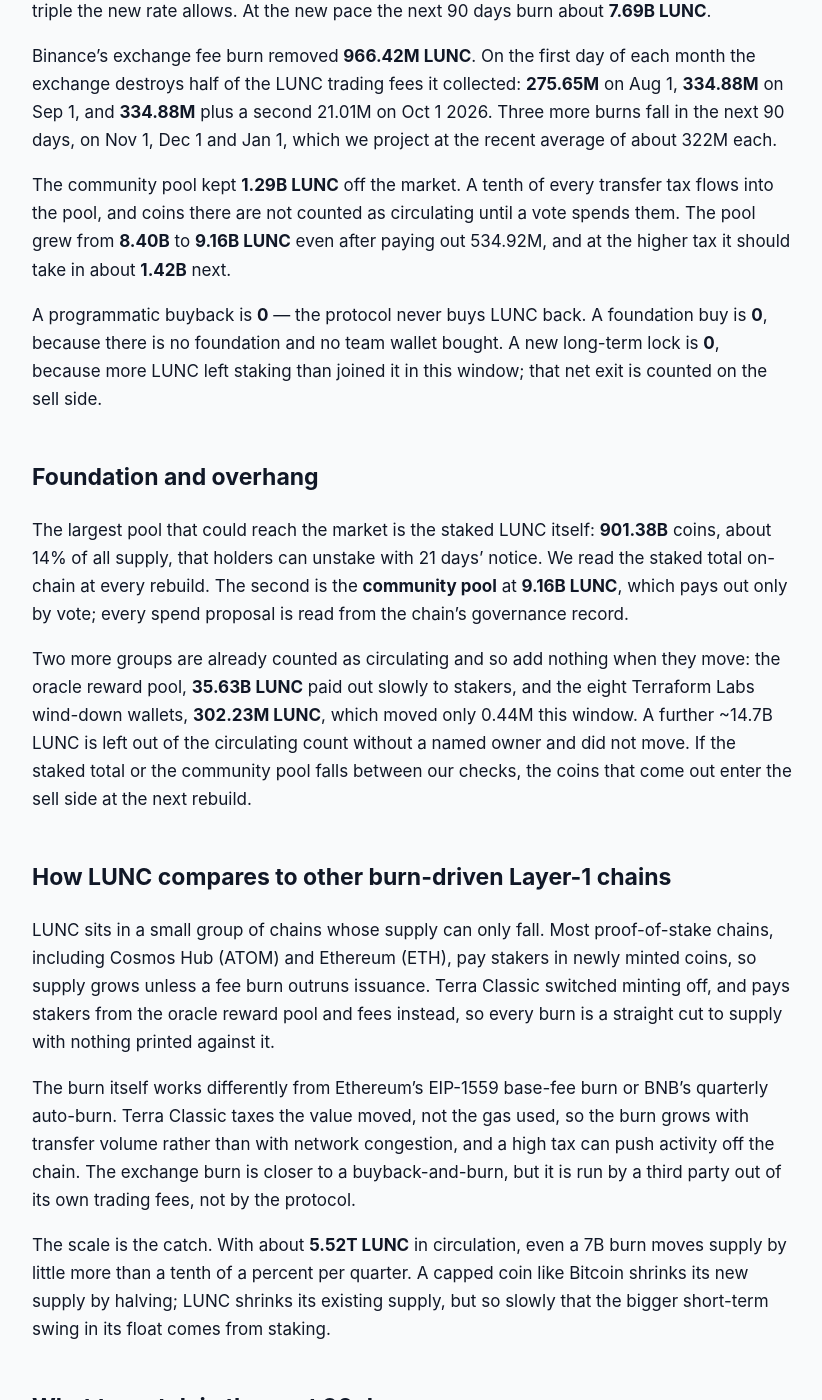
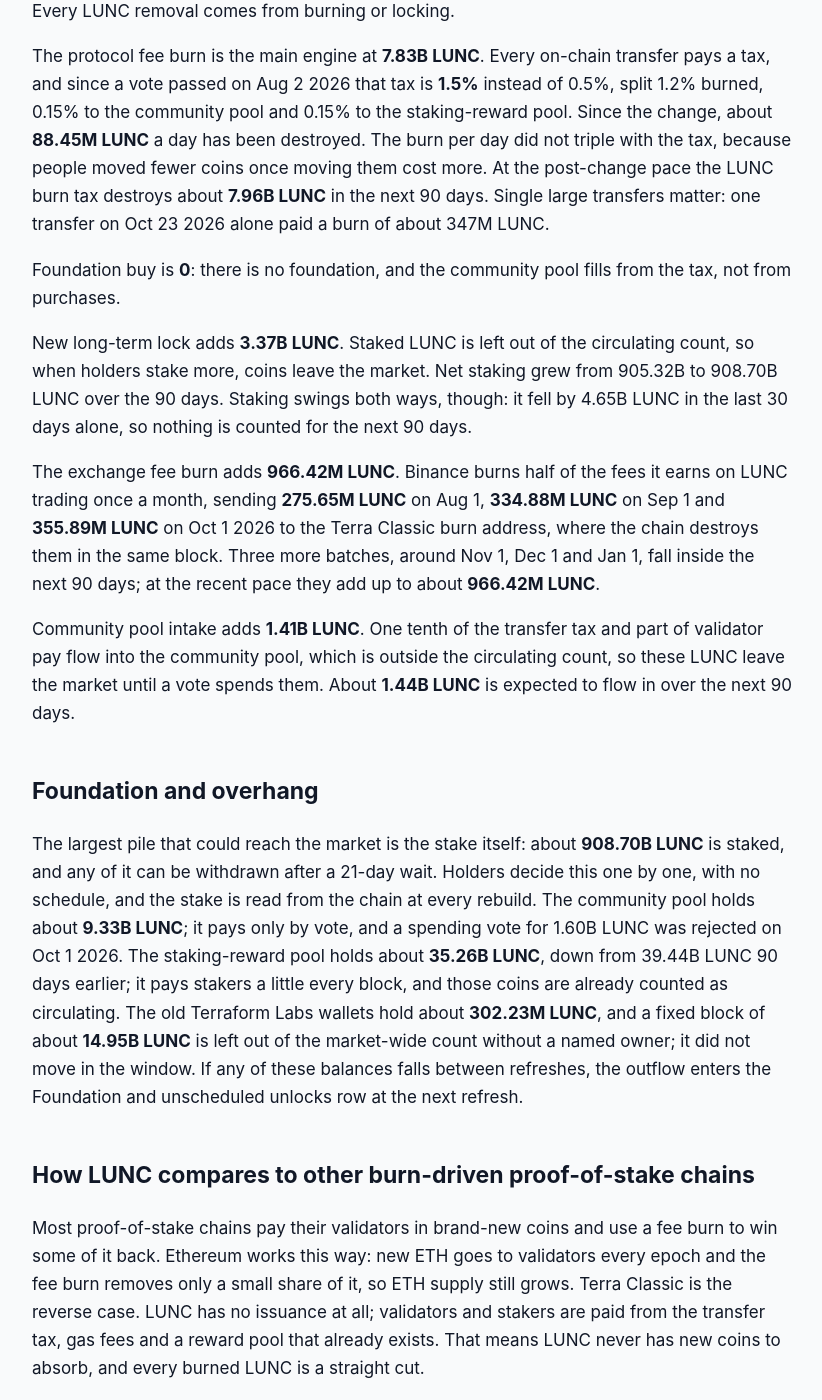
Before and after one commit to jeevansongmy-spec/mrnasdog-articles, a Jekyll site: the page built from crypto/lunc-pressure-framework.md, in a window 1280 px wide and 1400 px high, scrolled down 1660 px. Shown: the whole window, without its empty margins (228-1050 px from the left). Built offline with Jekyll 4.4.1, drawn with Linux system fonts in a browser that asks for light colours; some of the changed text lies outside the part shown.

Commit message:
publish: crypto/lunc-pressure-framework

```diff
--- a/crypto/lunc-pressure-framework.md
+++ b/crypto/lunc-pressure-framework.md
@@ -1,6 +1,6 @@
 ---
 title:         "LUNC Inflation Analysis · October 2026 · Mixed flows · supply roughly steady"
-description:   "LUNC supply is shrinking slowly: no minting, a 1.5% transfer tax burned 7.13B LUNC and Binance 966M more in 90 days. Net −0.12% over 90 days, −0.17% next."
+description:   "LUNC inflation analysis: no new LUNC is minted and a 1.5% transfer tax burned 7.83B in 90 days. Supply in the market fell 0.24%, with 0.18% more projected."
 canonical_url: "https://mrnasdog.com/research/lunc/inflation"
 tags:          ["crypto", "lunc", "terraclassic", "tokenomics"]
 published:     true
@@ -10,60 +10,62 @@ Originally published at [LUNC Inflation Analysis · October 2026 · Mixed flows
 # LUNC Inflation Analysis · October 2026 · Mixed flows · supply roughly steady
 
 <!-- main-page -->
-This is the long supply read. For the signal, the price drivers and the questions people ask about Terra Luna Classic, see [mrnasdog.com/research/lunc](https://mrnasdog.com/research/lunc).
+This is the long supply read. For the demand side, the price drivers and the questions people ask about Terra Classic, see [mrnasdog.com/research/lunc](https://mrnasdog.com/research/lunc).
 
-Terra Luna Classic (LUNC) supply is shrinking slowly: the MrNasDog Pressure Framework reads **−0.12% net** over the last 90 days and **−0.17%** for the next 90. The chain mints no new LUNC, while a **1.5% transfer tax** burned **7.13B LUNC**, Binance's monthly fee burns destroyed **966.42M** and the community pool took in **1.29B**. Against that, holders unstaked **2.30B LUNC** net and governance paid **534.92M** out of the pool, so the float fell by about 6.55B LUNC out of 5.52T.
+Terra Classic (**LUNC**) is slightly deflationary: the LUNC supply in the market fell by a net **0.24%** in the 90 days to Oct 29 2026, and the same mechanisms point to a further **0.18%** fall in the next 90 days. Terra Classic mints no new LUNC at all, so every change comes from burning and locking: a **1.5%** on-chain transfer tax burned **7.83B LUNC**, Binance burned **966.42M LUNC** from its trading fees, against **534.92M LUNC** paid out of the community pool by vote. The ceiling on how fast LUNC can shrink is the tax itself: with **5.51T LUNC** circulating, even the higher tax removes well under one percent of supply each quarter.
 
 ## The verdict, in one paragraph
 
-Over the 90 days to Oct 19 2026, Terra Classic's circulating LUNC fell by **0.12%**: **2.84B LUNC** came back to the market and **9.39B LUNC** left it. The market-data monitor reads **−0.13%** for the same 90 days, a gap of only **0.01 points**, so the two readings agree and no warning chip is shown. For the next 90 days the reading deepens to **−0.17%**, because the higher transfer tax voted in on Aug 2 2026 now runs for the whole window and three more exchange burns are due. Terra Classic is a **slow-burn, zero-mint chain**: supply only goes down, but by a fraction of a percent per quarter.
+Over the 90 days from Jul 31 to Oct 29 2026, LUNC sell pressure came to **534.92M LUNC** and LUNC buy pressure to **13.58B LUNC**, a net change of **−0.24%** of the circulating supply. The next 90 days project **548.51M LUNC** of sell pressure against **10.36B LUNC** of buy pressure, or **−0.18%**. The inflation monitor, which follows the market-wide circulating count, reads **−0.23%** for the same 90 days, a gap of just **0.01 points**, so the coin page carries no warning note. The label that fits Terra Classic today: a zero-emission chain that shrinks slowly through its transfer-tax burn.
 
 ## Sell pressure: where new LUNC comes from
 
-Protocol inflation is **0**. The Terra Classic mint rate is set to zero with zero upper and lower limits, and the old swap between LUNC and the Terra stablecoins, which once printed LUNC without limit, stays shut. Total LUNC supply fell from **6,454.08B** to **6,445.98B** over the window and dropped in every stretch we read.
+Protocol inflation is **0**. The Terra Classic mint module is set to a zero rate, with its minimum and maximum both at zero, and the old market swap that once printed LUNC whenever stablecoins were redeemed stays shut. Total LUNC supply went down on every single day of the window, from about 6.454T to 6.445T. Governance could in theory change those settings, so LUNC supply is not fixed by code, but no vote to do so exists.
 
-Vesting unlocks are **0**. LUNC has traded since 2019, the early grants ended long ago, and no unlock calendar exists for it.
+Vesting unlocks are **0**. Terra Classic has no team or investor vesting calendar left; the allocations from the 2019 launch finished unlocking years ago, and the Terra Classic chain upgrade of Oct 26 2026 only made those old vesting accounts readable again, without releasing anything.
 
-Foundation and unscheduled unlocks come to **534.92M LUNC**. Terra Classic has no foundation; its treasury is the community pool, which is not counted as circulating and pays out only when stakers vote for it. Two payouts passed in the window: **281.85M LUNC** on Sep 4 2026 to keep the chain's IBC connections running, and **253.07M LUNC** on Oct 15 2026 for the finished Hyperlane bridge that moves LUNC to Ethereum, BNB Chain and Solana. No payout is in voting today, but six passed in the last twelve months for **2.22B LUNC**, so we carry about **548.5M** into the next 90 days at that pace.
+Foundation and unscheduled unlocks come to **534.92M LUNC**. Terra Classic has no foundation since Terraform Labs wound down; the community pool is the only shared treasury, and it pays out only after an on-chain vote. Two payments passed in the window: **281.85M LUNC** on Sep 4 2026 to keep the chain's links to other networks running, and **253.07M LUNC** on Oct 15 2026 for the finished Hyperlane bridge work. Because the community pool sits outside the circulating count, every LUNC it pays out is new supply in the market. Six such payments passed in the last twelve months, which points to about **548.51M LUNC** in the next 90 days, even though no spending vote is open today.
 
-Long-term locks released **2.30B LUNC**. Staked LUNC is not counted as circulating, so unstaking adds coins to the market. The staked total fell from **903.68B** to **901.38B LUNC**, after peaking near 914B in late September, and 54.24B more sits in the 21-day unbonding queue. Because staking moves both ways at each holder's choice, nothing is projected for it in the next 90 days.
+Long-term locked or bankruptcy supply is **0**. No court or bankruptcy estate is set to release LUNC. The old Terraform Labs wallets hold about **302.23M LUNC**, already counted as circulating, and moved less than half a million LUNC in these 90 days.
 
 ## Buy pressure: where new LUNC goes
 
-The protocol fee burn is the main force: **7.13B LUNC** destroyed in 90 days. Every on-chain transfer pays a tax, and 80% of it is burned on the spot. Governance raised the tax from 0.5% to **1.5%** on Aug 2 2026, so 1.2% of each transfer now burns. The burn ran about **38.9M LUNC a day** before the change and **85.4M a day** after it — more than double, though short of the full triple the new rate allows. At the new pace the next 90 days burn about **7.69B LUNC**.
+Programmatic buyback is **0**: no Terra Classic contract or team buys LUNC back on the market. Every LUNC removal comes from burning or locking.
 
-Binance's exchange fee burn removed **966.42M LUNC**. On the first day of each month the exchange destroys half of the LUNC trading fees it collected: **275.65M** on Aug 1, **334.88M** on Sep 1, and **334.88M** plus a second 21.01M on Oct 1 2026. Three more burns fall in the next 90 days, on Nov 1, Dec 1 and Jan 1, which we project at the recent average of about 322M each.
+The protocol fee burn is the main engine at **7.83B LUNC**. Every on-chain transfer pays a tax, and since a vote passed on Aug 2 2026 that tax is **1.5%** instead of 0.5%, split 1.2% burned, 0.15% to the community pool and 0.15% to the staking-reward pool. Since the change, about **88.45M LUNC** a day has been destroyed. The burn per day did not triple with the tax, because people moved fewer coins once moving them cost more. At the post-change pace the LUNC burn tax destroys about **7.96B LUNC** in the next 90 days. Single large transfers matter: one transfer on Oct 23 2026 alone paid a burn of about 347M LUNC.
 
-The community pool kept **1.29B LUNC** off the market. A tenth of every transfer tax flows into the pool, and coins there are not counted as circulating until a vote spends them. The pool grew from **8.40B** to **9.16B LUNC** even after paying out 534.92M, and at the higher tax it should take in about **1.42B** next.
+Foundation buy is **0**: there is no foundation, and the community pool fills from the tax, not from purchases.
 
-A programmatic buyback is **0** — the protocol never buys LUNC back. A foundation buy is **0**, because there is no foundation and no team wallet bought. A new long-term lock is **0**, because more LUNC left staking than joined it in this window; that net exit is counted on the sell side.
+New long-term lock adds **3.37B LUNC**. Staked LUNC is left out of the circulating count, so when holders stake more, coins leave the market. Net staking grew from 905.32B to 908.70B LUNC over the 90 days. Staking swings both ways, though: it fell by 4.65B LUNC in the last 30 days alone, so nothing is counted for the next 90 days.
+
+The exchange fee burn adds **966.42M LUNC**. Binance burns half of the fees it earns on LUNC trading once a month, sending **275.65M LUNC** on Aug 1, **334.88M LUNC** on Sep 1 and **355.89M LUNC** on Oct 1 2026 to the Terra Classic burn address, where the chain destroys them in the same block. Three more batches, around Nov 1, Dec 1 and Jan 1, fall inside the next 90 days; at the recent pace they add up to about **966.42M LUNC**.
+
+Community pool intake adds **1.41B LUNC**. One tenth of the transfer tax and part of validator pay flow into the community pool, which is outside the circulating count, so these LUNC leave the market until a vote spends them. About **1.44B LUNC** is expected to flow in over the next 90 days.
 
 ## Foundation and overhang
 
-The largest pool that could reach the market is the staked LUNC itself: **901.38B** coins, about 14% of all supply, that holders can unstake with 21 days' notice. We read the staked total on-chain at every rebuild. The second is the **community pool** at **9.16B LUNC**, which pays out only by vote; every spend proposal is read from the chain's governance record.
+The largest pile that could reach the market is the stake itself: about **908.70B LUNC** is staked, and any of it can be withdrawn after a 21-day wait. Holders decide this one by one, with no schedule, and the stake is read from the chain at every rebuild. The community pool holds about **9.33B LUNC**; it pays only by vote, and a spending vote for 1.60B LUNC was rejected on Oct 1 2026. The staking-reward pool holds about **35.26B LUNC**, down from 39.44B LUNC 90 days earlier; it pays stakers a little every block, and those coins are already counted as circulating. The old Terraform Labs wallets hold about **302.23M LUNC**, and a fixed block of about **14.95B LUNC** is left out of the market-wide count without a named owner; it did not move in the window. If any of these balances falls between refreshes, the outflow enters the Foundation and unscheduled unlocks row at the next refresh.
 
-Two more groups are already counted as circulating and so add nothing when they move: the oracle reward pool, **35.63B LUNC** paid out slowly to stakers, and the eight Terraform Labs wind-down wallets, **302.23M LUNC**, which moved only 0.44M this window. A further ~14.7B LUNC is left out of the circulating count without a named owner and did not move. If the staked total or the community pool falls between our checks, the coins that come out enter the sell side at the next rebuild.
+## How LUNC compares to other burn-driven proof-of-stake chains
 
-## How LUNC compares to other burn-driven Layer-1 chains
+Most proof-of-stake chains pay their validators in brand-new coins and use a fee burn to win some of it back. Ethereum works this way: new ETH goes to validators every epoch and the fee burn removes only a small share of it, so ETH supply still grows. Terra Classic is the reverse case. LUNC has no issuance at all; validators and stakers are paid from the transfer tax, gas fees and a reward pool that already exists. That means LUNC never has new coins to absorb, and every burned LUNC is a straight cut.
 
-LUNC sits in a small group of chains whose supply can only fall. Most proof-of-stake chains, including Cosmos Hub (ATOM) and Ethereum (ETH), pay stakers in newly minted coins, so supply grows unless a fee burn outruns issuance. Terra Classic switched minting off, and pays stakers from the oracle reward pool and fees instead, so every burn is a straight cut to supply with nothing printed against it.
+The difference from exchange-chain tokens such as BNB is the source of the burn. BNB relies on large planned burns from its own treasury rules. LUNC relies on activity: the burn tax only fires when someone moves LUNC on chain, and the Binance batch only grows when LUNC trading on that exchange grows. Quiet markets mean a smaller LUNC burn, and the rise in the tax from 0.5% to 1.5% showed the trade-off, since the burn per day rose by about 2.3 times, not 3.
 
-The burn itself works differently from Ethereum's EIP-1559 base-fee burn or BNB's quarterly auto-burn. Terra Classic taxes the value moved, not the gas used, so the burn grows with transfer volume rather than with network congestion, and a high tax can push activity off the chain. The exchange burn is closer to a buyback-and-burn, but it is run by a third party out of its own trading fees, not by the protocol.
-
-The scale is the catch. With about **5.52T LUNC** in circulation, even a 7B burn moves supply by little more than a tenth of a percent per quarter. A capped coin like Bitcoin shrinks its new supply by halving; LUNC shrinks its existing supply, but so slowly that the bigger short-term swing in its float comes from staking.
+The other Terra Classic feature with no close match is scale. With about 5.51T LUNC circulating, burning 7.83B LUNC in a quarter is a real flow but a small share. Compared with capped coins such as bitcoin, LUNC has no hard limit, but in practice it behaves like a coin with a closed tap and a slow drain.
 
 ## What to watch in the next 90 days
 
-**Oct 26 2026**: the Terra Classic v4.1.1 software upgrade, approved on Oct 19, is set for block 31,010,600; it fixes stuck transactions and two possible crashes in the tax module, and changes no supply rule.
+**Nov 1 2026:** the next Binance monthly LUNC burn, for October trading fees, expected near the recent batches of about 322M LUNC; the Dec 1 2026 and Jan 1 2027 batches follow.
 
-**Nov 1 2026, Dec 1 2026 and Jan 1 2027**: Binance's monthly fee burns, projected at about 322M LUNC each.
+**Any new community pool vote:** none was open on Oct 29 2026, but six passed in the last year, and a large one would raise LUNC sell pressure in the quarter it pays.
 
-**Any new tax vote**: the 1.5% rate is a governance setting, and earlier votes moved it down as well as up; a cut would shrink the 7.69B forward burn in step.
+**A pool ceiling plan:** a text vote to cap the community pool at 7B LUNC and send the rest to the staking-reward pool was rejected on Aug 21 2026. If it returns and passes, about 2.3B LUNC at today's balance would move back into the circulating count.
 
-**Community pool spending votes**: a security audit asking for 1.60B LUNC was rejected on Oct 1 2026, and a fresh request could pass; the staked total, which swung between 900B and 914B LUNC this window, is the other number to watch.
+**Tax votes and the stake:** any vote that changes the 1.5% transfer tax or its 80/10/10 split moves the main LUNC burn directly, and a large wave of unstaking would release coins from the 908.70B LUNC stake after the 21-day wait.
 
 ## Summary
 
-The MrNasDog Pressure Framework reads Terra Luna Classic (LUNC) at **−0.12% net** over the last 90 days and **−0.17%** for the next 90: the chain mints nothing, a 1.5% transfer tax burned **7.13B LUNC**, Binance burned **966.42M** and the community pool held back **1.29B**, while **2.30B** came back from unstaking and **534.92M** from voted pool payouts. LUNC supply can only fall, but at more than 5.5 trillion coins the burn trims it by a fraction of a percent each quarter. The key risks are a tax cut that slows the burn and a wave of unstaking from the 901B LUNC staked. The upside case is more on-chain activity, since every extra transfer burns more.
+Terra Classic (LUNC) prints no new coins, so its supply in the market can only shrink or be refilled from pools that already exist. In the 90 days to Oct 29 2026 the net change was **−0.24%**, driven by a **1.5%** transfer-tax burn of 7.83B LUNC and monthly Binance fee burns, with **−0.18%** projected next. The main risks are a large spending vote from the 9.33B LUNC community pool and a wave of unstaking from the 908.70B LUNC stake. Because the burn depends on activity, the pace of LUNC deflation rises and falls with how much people actually use the chain.
 
-*MrNasDog Pressure Framework analysis of LUNC, Metric 1 — Inflation. Data + explanation only. Not financial advice. Checked Oct 19 2026.*
+*MrNasDog Pressure Framework analysis of LUNC, Metric 1 — Inflation. Data + explanation only. Not financial advice. Checked Oct 29 2026.*
```
